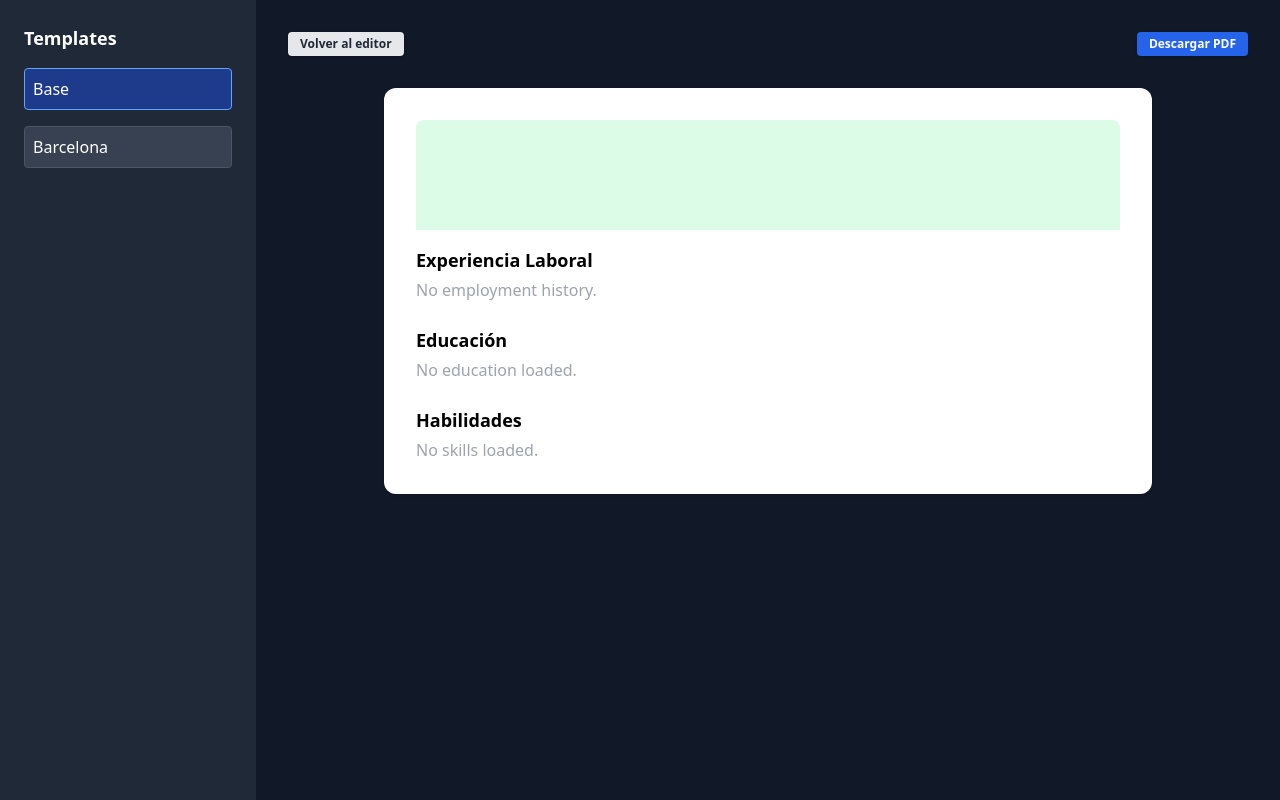
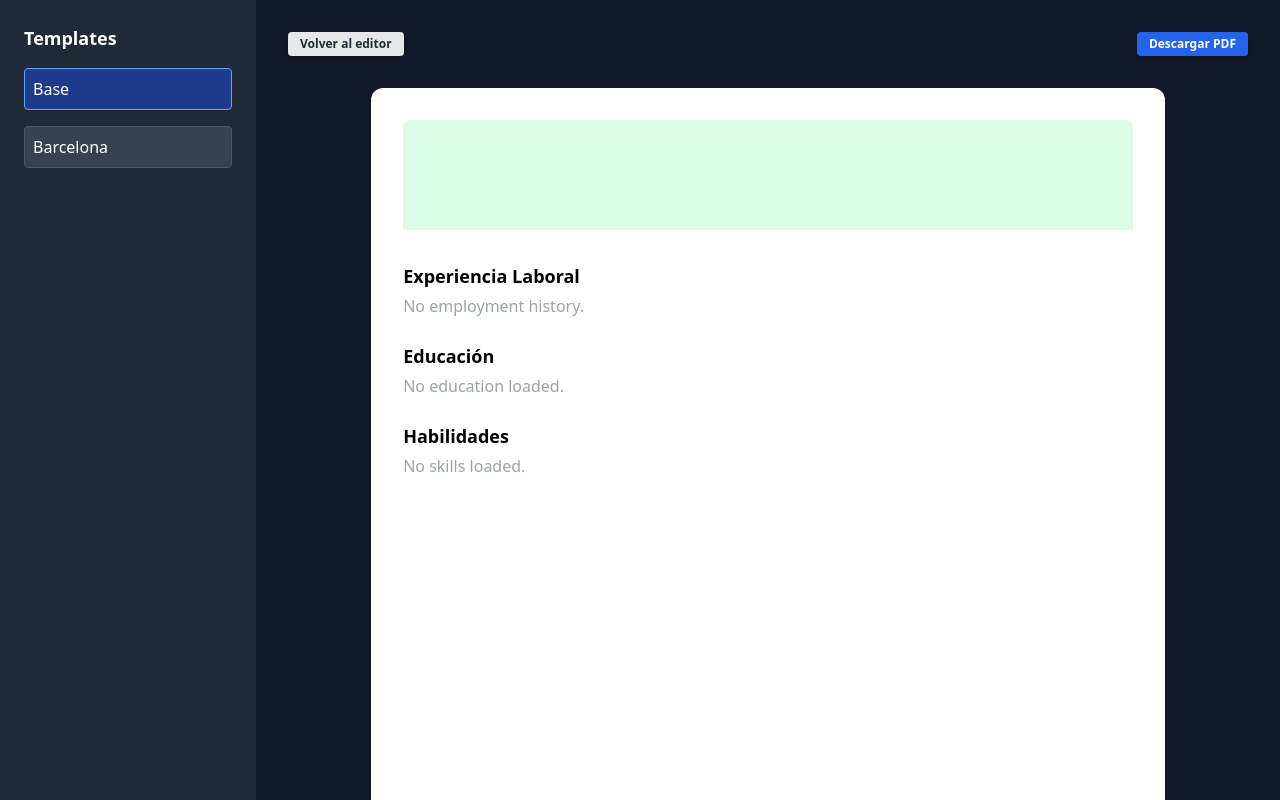
Before and after one commit to givemefire44/cvfaster-limpio, a Next.js app: page /select-template in a window 1280 px wide. Shown: the top 800 px of the page. Built offline with nearby package versions, Linux system fonts and the light colour scheme.

Commit message:
Update CVTemplateBase.tsx

```diff
--- a/app/select-template/templates/CVTemplateBase.tsx
+++ b/app/select-template/templates/CVTemplateBase.tsx
@@ -4,12 +4,34 @@ type Props = {
   data: CvFormData;
 };
 
+/**
+ * Un template de CV de "Base" que:
+ * - Siempre tiene el tamaño de una hoja A4 (210mm x 297mm).
+ * - Está centrado y con "tarjeta" (fondo blanco, borde redondeado, sombra).
+ * - Pagina automáticamente el contenido cuando hay overflow (para PDF).
+ * - Soporta exportación limpia a PDF (usa page-break).
+ * - Muestra header, experiencia, educación y habilidades.
+ */
 export default function CVTemplateBase({ data }: Props) {
   const { personal, experience, education, skills } = data;
+
   return (
-    <div className="w-full max-w-3xl bg-white rounded-xl shadow mx-auto p-8">
+    <div
+      className="cv-page bg-white rounded-xl shadow mx-auto p-8"
+      style={{
+        width: "210mm",
+        minHeight: "297mm",
+        maxWidth: "210mm",
+        boxSizing: "border-box",
+        position: "relative",
+        // Opcional: para pantalla, que no crezca infinito si hay poco contenido
+        display: "flex",
+        flexDirection: "column",
+        justifyContent: "flex-start",
+      }}
+    >
       {/* Header: imagen a la izquierda, datos a la derecha */}
-      <div className="bg-green-100 p-4 rounded-t-lg mb-4 min-h-[110px] flex items-center gap-4">
+      <div className="bg-green-100 p-4 rounded-t-lg mb-6 min-h-[110px] flex items-center gap-4">
         {personal.profileImage && (
           <img
             src={personal.profileImage}
@@ -36,8 +58,8 @@ export default function CVTemplateBase({ data }: Props) {
       </div>
 
       {/* Experiencia Laboral */}
-      <div>
-        <div className="font-bold text-lg mb-1 mt-4">Experiencia Laboral</div>
+      <div className="mb-2">
+        <div className="font-bold text-lg mb-1 mt-2">Experiencia Laboral</div>
         {experience.length > 0
           ? experience.map((exp, i) => (
               <div key={i} className="mb-4">
@@ -55,8 +77,8 @@ export default function CVTemplateBase({ data }: Props) {
       </div>
 
       {/* Educación */}
-      <div>
-        <div className="font-bold text-lg mb-1 mt-6">Educación</div>
+      <div className="mb-2">
+        <div className="font-bold text-lg mb-1 mt-4">Educación</div>
         {education.length > 0
           ? education.map((edu, i) => (
               <div key={i} className="mb-4">
@@ -73,9 +95,9 @@ export default function CVTemplateBase({ data }: Props) {
           : <span className="text-gray-400">No education loaded.</span>}
       </div>
 
-      {/* Skills */}
-      <div>
-        <div className="font-bold text-lg mb-1 mt-6">Habilidades</div>
+      {/* Habilidades */}
+      <div className="mb-2 flex-1">
+        <div className="font-bold text-lg mb-1 mt-4">Habilidades</div>
         {skills.length > 0
           ? (
               <ul className="list-disc list-inside">
@@ -86,6 +108,16 @@ export default function CVTemplateBase({ data }: Props) {
             )
           : <span className="text-gray-400">No skills loaded.</span>}
       </div>
+
+      {/* Pagina visual solo para PDF: esto fuerza salto de página si hay varias hojas */}
+      <style jsx global>{`
+        @media print {
+          .cv-page {
+            page-break-after: always;
+            break-after: page;
+          }
+        }
+      `}</style>
     </div>
   );
 }
```
